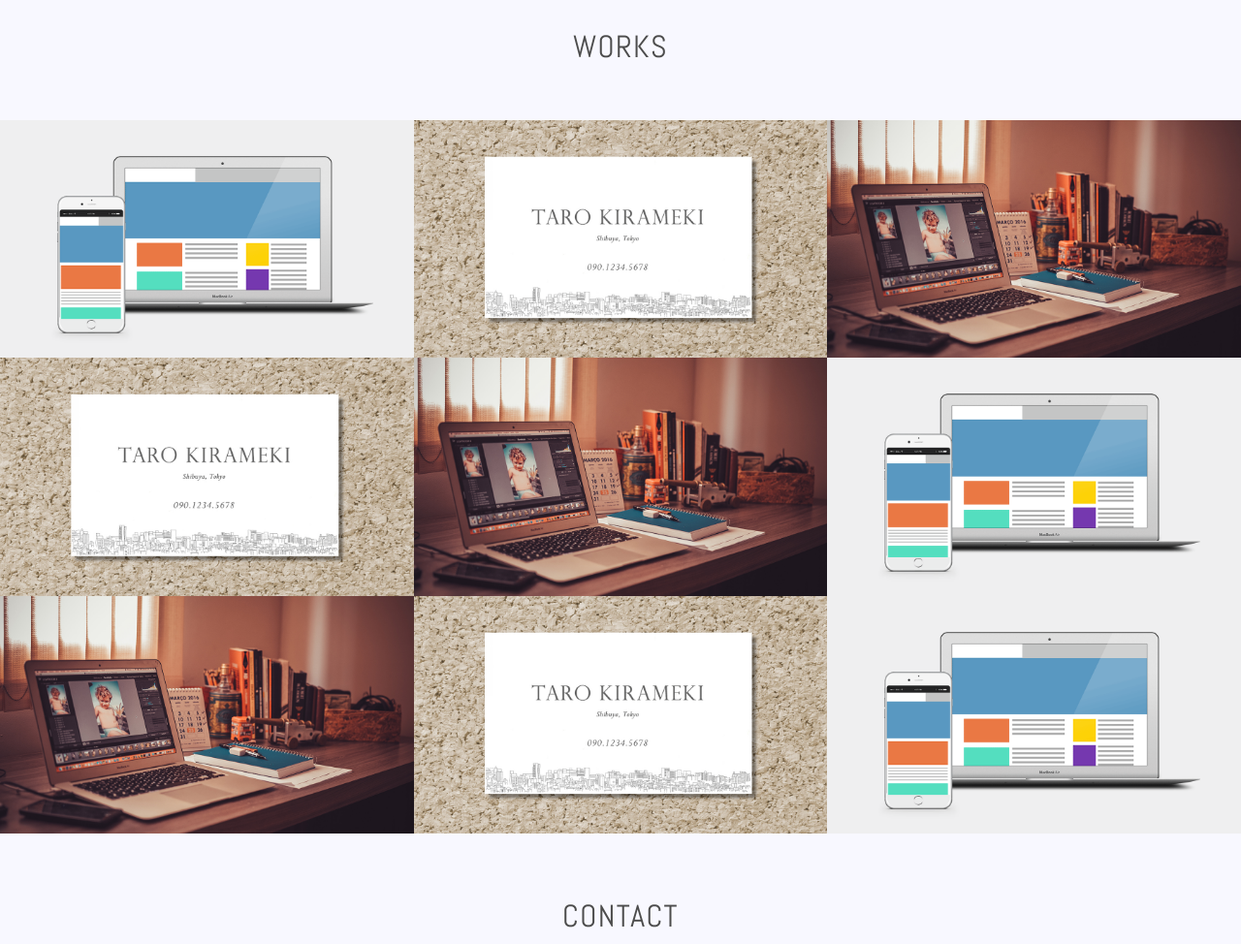
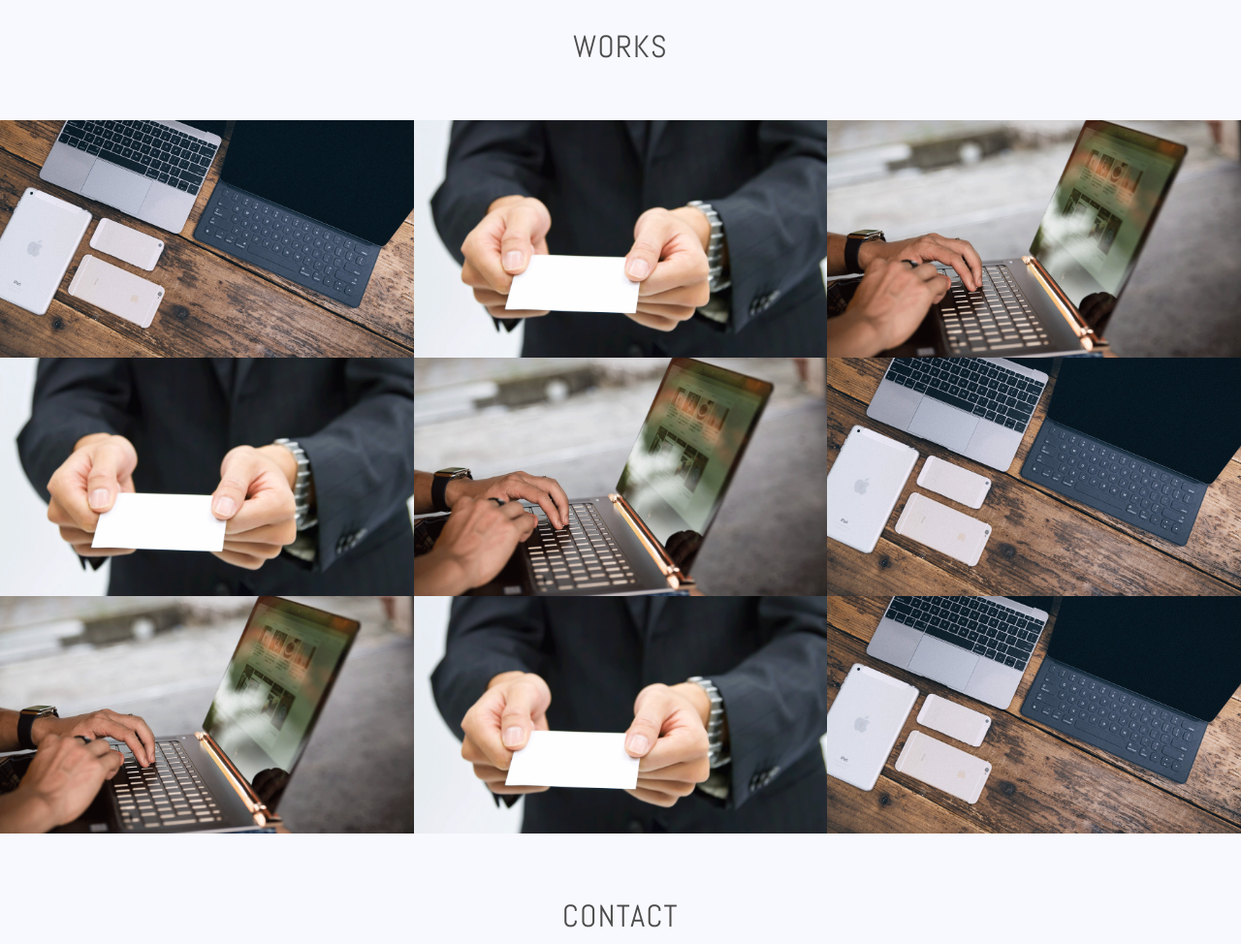
Before and after one commit to rina-suzuki/rina-suzuki.github.io, a plain HTML site: page index.html in a window 1280 px wide. Shown: the part 1020-1994 px from the top of the page at 97% size. Drawn offline with nearby package versions, Linux system fonts and the light colour scheme.

Commit message:
画像の更新

```diff
--- a/index.html
+++ b/index.html
@@ -2,7 +2,7 @@
 <html lang="ja">
   <head>
     <meta charset="utf-8">
-    <title>Web Designer - Taro Kirameki</title>
+    <title>Web Designer - Rina Suzuki</title>
     <meta name="description" content="デザイナー鈴木里奈のポートフォリオサイトです。">
     <meta name="keywords" content="Web, デザイン, デザイナー, ポートフォリオ, Web制作">
     <link rel="stylesheet" href="https://cdnjs.cloudflare.com/ajax/libs/meyer-reset/2.0/reset.css">
@@ -12,7 +12,7 @@
   <body><!--header-->
     <header><a href="rinasuzuki@techacademy.jp" class="button-contact"><i aria-label="お問い合わせ" class="fa fa-envelope-o"></i></a>
       <div class="profile">
-        <h1 class="site-title abel uppercase text-center">Designer <span>Rina Suzuki</span></h1><img src="./images/img_profile.jpg" alt="プロフィール写真" width="140" height="140" class="block-center profile-icon">
+        <h1 class="site-title abel uppercase text-center">Designer <span>Rina Suzuki</span></h1><img src="./images/img_profile_rina.png" alt="プロフィール写真" width="140" height="140" class="block-center profile-icon">
         <p>神奈川県在住のデザイナー、鈴木里奈。横浜デジタルアーツ専門学校でデザインの基礎を学び、現在Webデザインについて勉強中。</p>
       </div>
     </header><!--contents-->
@@ -36,54 +36,54 @@
       </section><!--works-->
       <section id="works">
         <h2 class="text-center">Works</h2>
-        <div class="works-box"><a href="#"><img src="./images/img_work_site.png" alt="株式会社きらめき コーポレートサイト様 Webサイトデザイン">
+        <div class="works-box"><a href="#"><img src="./images/img_site.png" alt="株式会社きらめき コーポレートサイト様 Webサイトデザイン">
             <div class="works-box-inner">
               <div class="text-center">
                 <h3>株式会社きらめき コーポレートサイト</h3><small>2016.04.20</small><span class="button-readmore">Read More</span>
               </div>
             </div></a></div>
-        <div class="works-box"><a href="#"><img src="./images/img_work_card.jpg" alt="きらめき花子様 名刺デザイン">
+        <div class="works-box"><a href="#"><img src="./images/img_meishi.png" alt="きらめき花子様 名刺デザイン">
             <div class="works-box-inner">
               <div class="text-center">
                 <h3>きらめき花子様 名刺</h3><small>2016.04.20</small><span class="button-readmore">Read More</span>
               </div>
             </div></a></div>
-        <div class="works-box"><a href="#"><img src="./images/img_work_blog.jpg" alt="WordPressオリジナルテーマ">
+        <div class="works-box"><a href="#"><img src="./images/img_blog.png" alt="WordPressオリジナルテーマ">
             <div class="works-box-inner">
               <div class="text-center">
                 <h3>ブログデザイン</h3><small>2016.04.20</small><span class="button-readmore">Read More</span>
               </div>
             </div></a></div>
-        <div class="works-box"><a href="#"><img src="./images/img_work_card.jpg" alt="きらめき花子様 名刺デザイン">
+        <div class="works-box"><a href="#"><img src="./images/img_meishi.png" alt="きらめき花子様 名刺デザイン">
             <div class="works-box-inner">
               <div class="text-center">
                 <h3>きらめき花子様 名刺</h3><small>2016.04.20</small><span class="button-readmore">Read More</span>
               </div>
             </div></a></div>
-        <div class="works-box"><a href="#"><img src="./images/img_work_blog.jpg" alt="WordPressオリジナルテーマ">
+        <div class="works-box"><a href="#"><img src="./images/img_blog.png" alt="WordPressオリジナルテーマ">
             <div class="works-box-inner">
               <div class="text-center">
                 <h3>ブログデザイン</h3><small>2016.04.20</small><span class="button-readmore">Read More</span>
               </div>
             </div></a></div>
-        <div class="works-box"><a href="#"><img src="./images/img_work_site.png" alt="株式会社きらめき コーポレートサイト様 Webサイトデザイン">
+        <div class="works-box"><a href="#"><img src="./images/img_site.png" alt="株式会社きらめき コーポレートサイト様 Webサイトデザイン">
             <div class="works-box-inner">
               <div class="text-center">
                 <h3>株式会社きらめき コーポレートサイト</h3><small>2016.04.20</small><span class="button-readmore">Read More</span>
               </div>
             </div></a></div>
-            <div class="works-box"><a href="#"><img src="./images/img_work_blog.jpg" alt="株式会社きらめき コーポレートサイト様 Webサイトデザイン">
+            <div class="works-box"><a href="#"><img src="./images/img_blog.png" alt="株式会社きらめき コーポレートサイト様 Webサイトデザイン">
             <div class="works-box-inner">
               <div class="text-center">
                 <h3>株式会社きらめき コーポレートサイト</h3><small>2016.04.20</small><span class="button-readmore">Read More</span>
               </div>
             </div></a></div>
-            <div class="works-box"><a href="#"><img src="./images/img_work_card.jpg" alt="株式会社きらめき コーポレートサイト様 Webサイトデザイン">
+            <div class="works-box"><a href="#"><img src="./images/img_meishi.png" alt="株式会社きらめき コーポレートサイト様 Webサイトデザイン">
             <div class="works-box-inner">
               <div class="text-center">
                 <h3>株式会社きらめき コーポレートサイト</h3><small>2016.04.20</small><span class="button-readmore">Read More</span>
               </div>
-            </div></a></div><div class="works-box"><a href="#"><img src="./images/img_work_site.png" alt="株式会社きらめき コーポレートサイト様 Webサイトデザイン">
+            </div></a></div><div class="works-box"><a href="#"><img src="./images/img_site.png" alt="株式会社きらめき コーポレートサイト様 Webサイトデザイン">
             <div class="works-box-inner">
               <div class="text-center">
                 <h3>株式会社きらめき コーポレートサイト</h3><small>2016.04.20</small><span class="button-readmore">Read More</span>
```
Also changed, not shown: images/img_blog.png (added), images/img_meishi.png (added), images/img_profile_rina.png (added), images/img_site.png (added).
